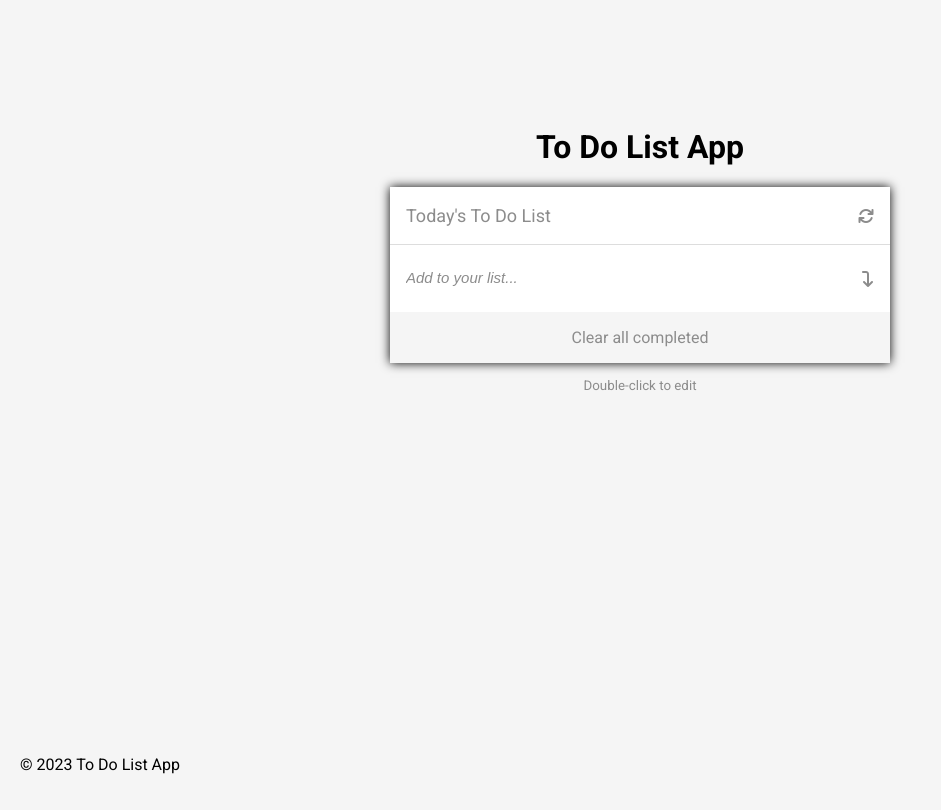
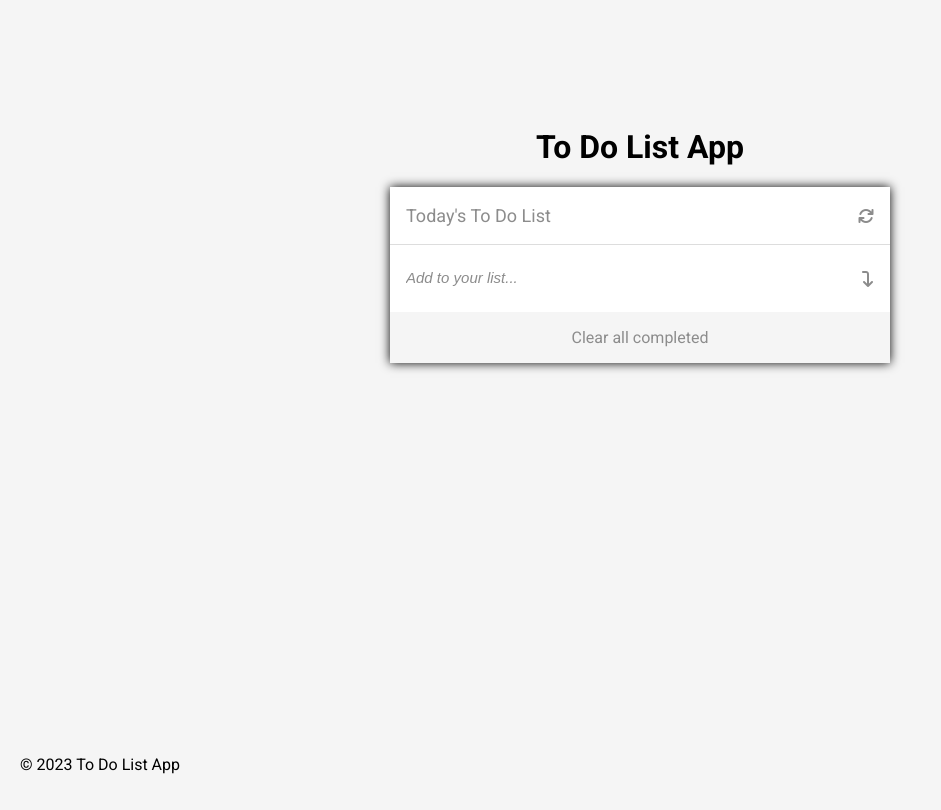
Before and after one commit to MussieTeka/To-Do-List, a website built with webpack: page src/index.html in a window 1280 px wide. Shown: the whole page, without its empty margins (0-941 px from the left). Built offline with nearby package versions, Linux system fonts and the light colour scheme.

```diff
--- a/src/index.html
+++ b/src/index.html
@@ -27,7 +27,6 @@
       <ul id="todo-list"></ul>
       <p id="archive">Clear all completed</p>
     </div>
-    <small> Double-click to edit </small>
     <footer>
       <p>&copy; 2023 To Do List App</p>
     </footer>
```
